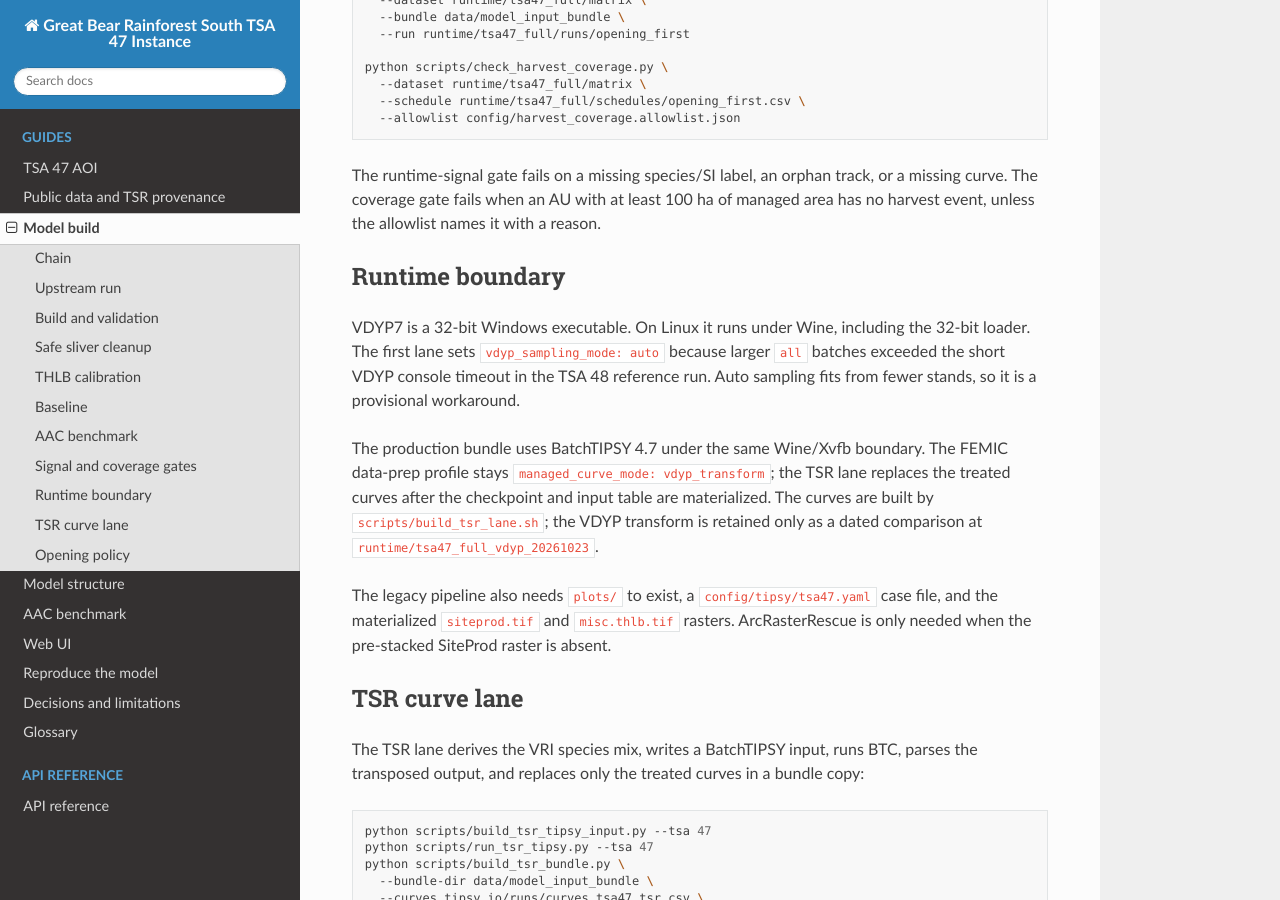
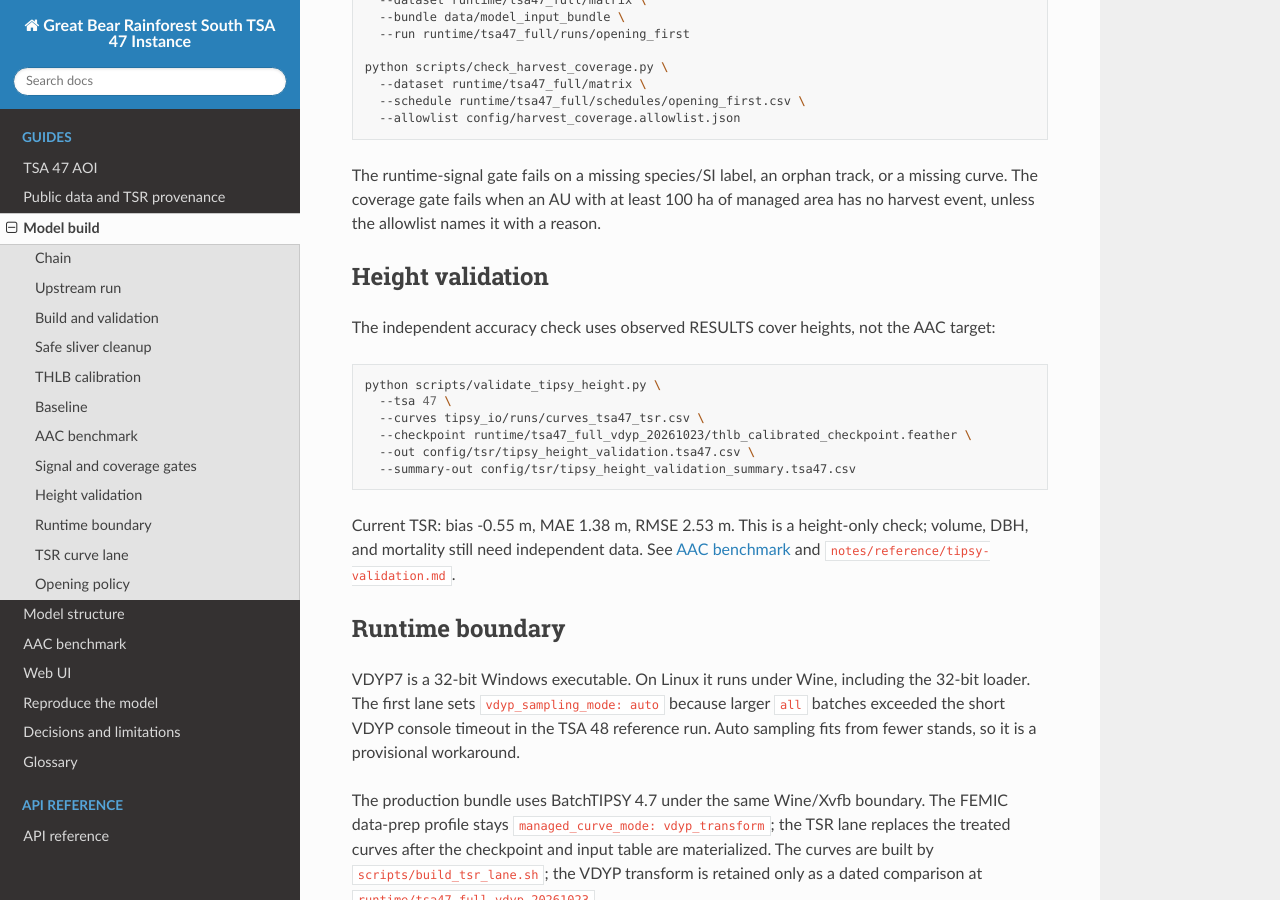
Before and after one commit to UBC-FRESH/femic-tsa47-instance, a Sphinx documentation site: the page built from docs/model-build.rst, in a window 1280 px wide and 900 px high, scrolled down 2704 px. Built offline with Sphinx 7.4.7 and the Read the Docs theme 3.1.0, drawn with Linux system fonts in a browser that asks for light colours.

Commit message:
P1.7 document the RESULTS and validation findings

```diff
--- a/docs/index.rst
+++ b/docs/index.rst
@@ -15,8 +15,9 @@
 
 Phase P0 (build the instance) is complete. Phase P1 (harden the model) is
 active: the runtime-signal and harvest-coverage gates, the opening policy, and
-the TSR-consistent BatchTIPSY curves are in place. The remaining work is the
-reviewed GBR land-base netdown and the release verification.
+the TSR-consistent BatchTIPSY curves are in place, and an independent height
+validation has been run. The remaining work is the reviewed GBR land-base
+netdown, volume/DBH/mortality validation, and the release verification.
 
 Model at a glance
 -----------------
--- a/docs/model-build.rst
+++ b/docs/model-build.rst
@@ -162,6 +162,25 @@
 or a missing curve. The coverage gate fails when an AU with at least 100 ha of
 managed area has no harvest event, unless the allowlist names it with a reason.
 
+Height validation
+-----------------
+
+The independent accuracy check uses observed RESULTS cover heights, not the
+AAC target:
+
+.. code-block:: bash
+
+   python scripts/validate_tipsy_height.py \
+     --tsa 47 \
+     --curves tipsy_io/runs/curves_tsa47_tsr.csv \
+     --checkpoint runtime/tsa47_full_vdyp_20261023/thlb_calibrated_checkpoint.feather \
+     --out config/tsr/tipsy_height_validation.tsa47.csv \
+     --summary-out config/tsr/tipsy_height_validation_summary.tsa47.csv
+
+Current TSR: bias -0.55 m, MAE 1.38 m, RMSE 2.53 m. This is a
+height-only check; volume, DBH, and mortality still need independent data. See
+:doc:`benchmark` and ``notes/reference/tipsy-validation.md``.
+
 Runtime boundary
 ----------------
 
```
Also changed, not shown: README.md (+1 -1 lines), ROADMAP.md (+2 -2 lines), docs/decisions.rst (+13 -2 lines), notes/reference/model-sanity.md (+6 -0 lines), notes/reference/ws4-build.md (+7 -0 lines).
